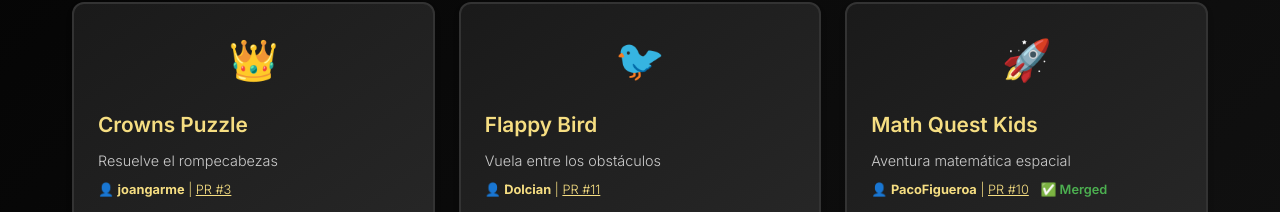
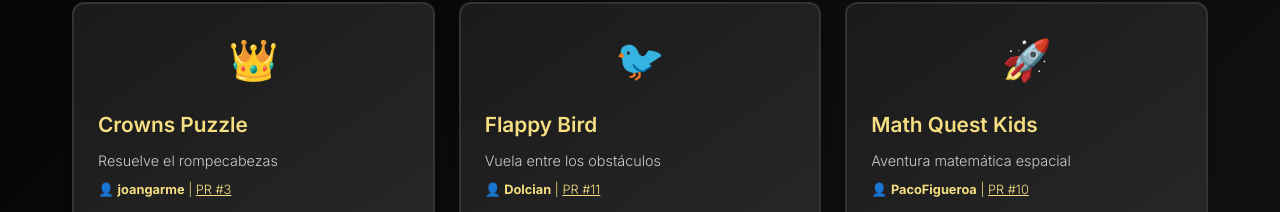
Before and after one commit to LIDR-academy/AI4Devs-videogame-sr-01, a plain HTML site: page index.html in a window 1280 px wide. Shown: the part 772-984 px from the top of the page. Drawn offline with Linux system fonts and the light colour scheme.

Commit message:
Remove merged status indicator for PR #10 in index.html to streamline contributor information display.

```diff
--- a/index.html
+++ b/index.html
@@ -186,7 +186,6 @@
                     <p style="font-size: 0.8rem; color: #f6de82; margin-top: 0.5rem;">
                         👤 <strong>PacoFigueroa</strong> |
                         <a href="https://github.com/LIDR-academy/AI4Devs-videogame-sr-01/pull/10" target="_blank" style="color: #f6de82; text-decoration: underline;">PR #10</a>
-                        <span style="color: #4caf50; font-weight: 600; margin-left: 0.5rem;">✅ Merged</span>
                     </p>
                 </a>
                 <div class="feedback-container">
```
